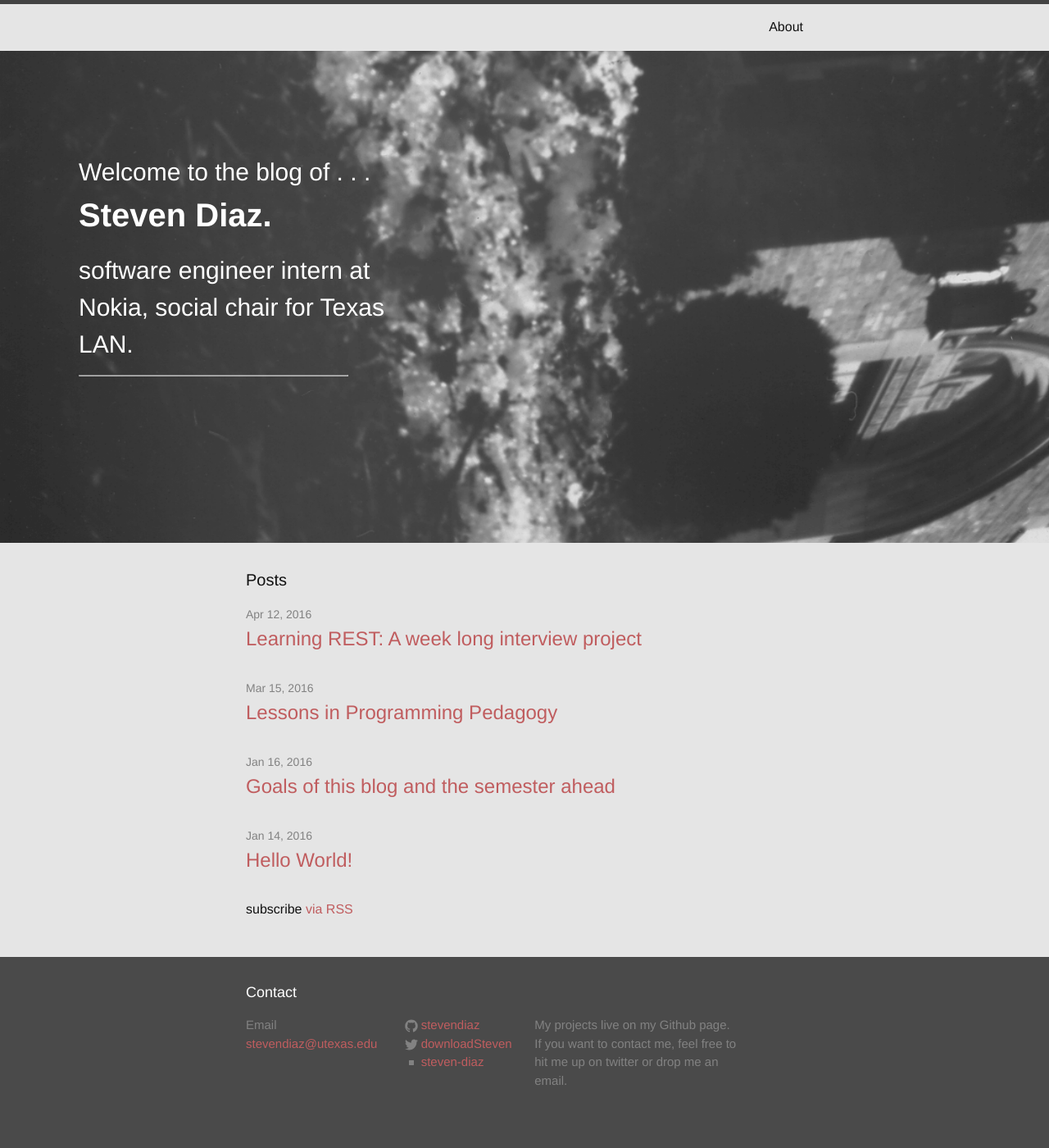
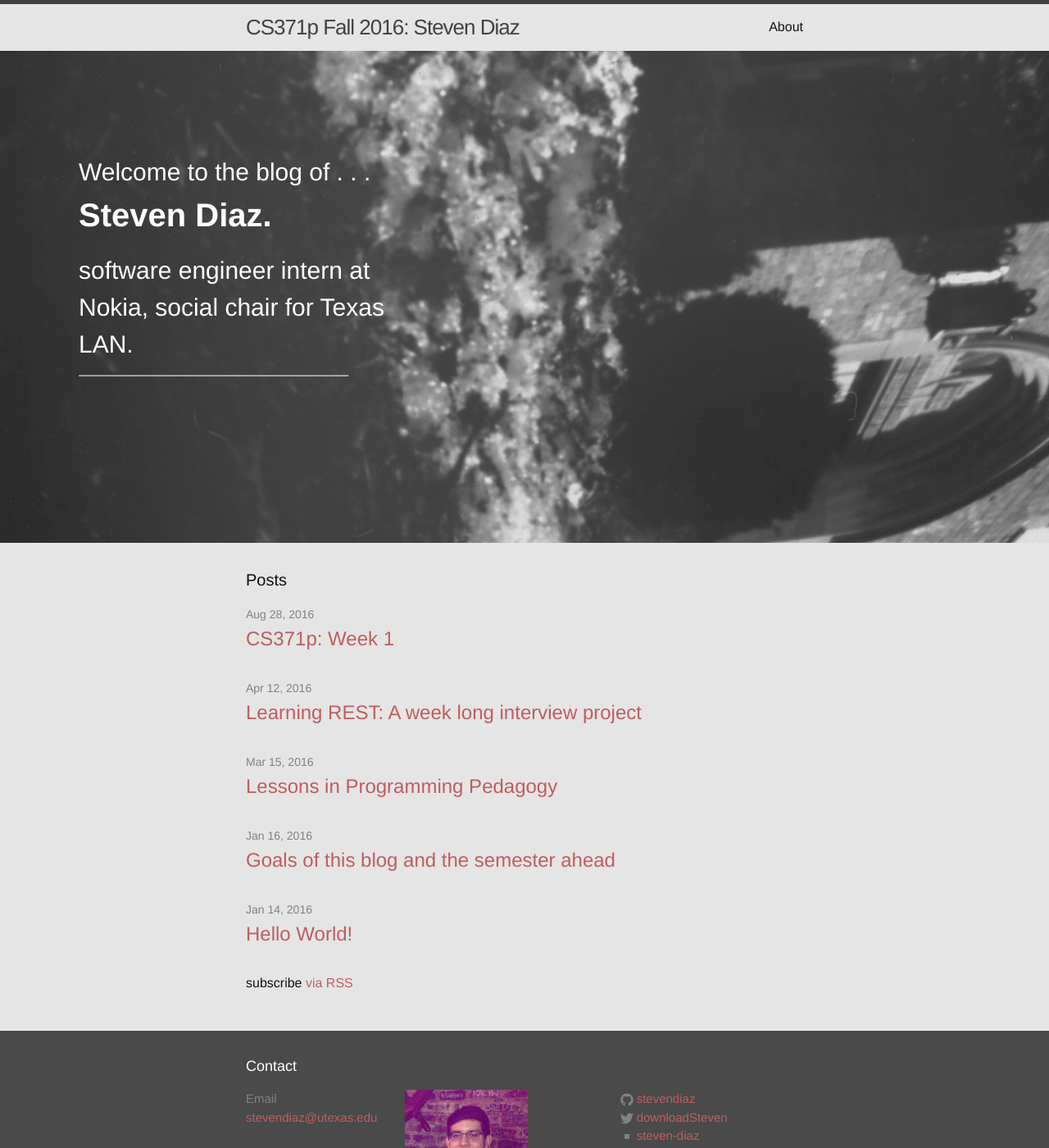
Before and after one commit to stevendiaz/stevendiaz.github.io, a Jekyll site: the page built from index.html, in a window 1280 px wide and 1400 px high. Shown: the whole window at 82% size. Built offline with Jekyll 4.4.1, drawn with Linux system fonts in a browser that asks for light colours; some of the changed lines change nothing that is shown.

Commit message:
Add oop blog post 1

```diff
--- a/_config.yml
+++ b/_config.yml
@@ -6,7 +6,7 @@
 # 'jekyll serve'. If you change this file, please restart the server process.
 
 # Site settings
-title:CS371p Fall 2016: Steven Diaz
+title: "CS371p Fall 2016: Steven Diaz"
 email: stevendiaz@utexas.edu
 description: > # this means to ignore newlines until "baseurl:"
   My projects live on my Github page. If you want to contact me,
--- a/_includes/footer.html
+++ b/_includes/footer.html
@@ -10,6 +10,10 @@
           <li>Email</li>
           <li><a href="mailto:{{ site.email }}">{{ site.email }}</a></li>
         </ul>
+      </div>
+
+      <div class="footer-col footer-col-3">
+        <img src="/images/profpic.png" style="width:150px;height150px;">
       </div>
 
       <div class="footer-col footer-col-2">
@@ -33,10 +37,6 @@
           {% endif %}
         </ul>
       </div>
-
-      <div class="footer-col footer-col-3">
-        <p>{{ site.description }}</p>
-      </div>
     </div>
 
   </div>
--- a/_includes/header.html
+++ b/_includes/header.html
@@ -21,7 +21,5 @@
         {% endfor %}
       </div>
     </nav>
-
   </div>
-
 </header>
--- /dev/null
+++ b/_posts/2016-08-28-oop-post-1.markdown
@@ -0,0 +1,45 @@
+---
+layout: post
+title:  "CS371p: Week 1"
+date:   2016-08-28 11:59:59 -0600
+---
+
+### What did you do this past week?
+
+This first week I gave myself an overview of the tools we're going to be using
+this semester. With each new tool, I asked myself questions. Questions like...
+
+1. What does this tool do?
+2. How can it help me write better code?
+3. How can I integrate this into my own development for work and personal projects?
+
+I've used Git and Github extensively for side projects so I've become familiar
+with the basics, although I'd love to learn some 'best practices' and potentially
+correct some bad techniques.
+
+Thankfully, I've had a blog running with the exact stack that Downing specified.
+I spent quite a few hours over the past winter break customizing a Github Pages
++ Jekyll blog, which was quite a pain but turned out to be worth it. This will
+also explain why I have some past blog posts about my thoughts on the department
+OS class and my experience with teaching kids code.
+
+### What's in your way?
+
+The firehose has been opened. New language, new tools, and new readings will be
+more than enough to keep me busy.
+
+### What will you do next week?
+
+Next week I'm hoping to dive into the first project. As with any project, this
+means reading the docs, getting familiar with the toolkit, and dissecting the
+problem. There's always a learning curve that comes with setting up a new
+development environment and I'm hoping my familiarity and conceptual understanding
+of some of the tools will help me get over the curve quickly.
+
+### Tip of the Week
+
+I've found that setting some time to understand the concepts and mechanics behind
+git will save a lot of future Google time. I was stuck in a pattern of just searching
+the specific "thing" I wanted to do or undo instead of trying to understand what I
+did wrong. I suggest that you find some quick higher-level tutorials of Git (assuming
+  you've already got the basics down) to get some understanding of source control.
```
Also changed, not shown: images/profpic.png (added).
